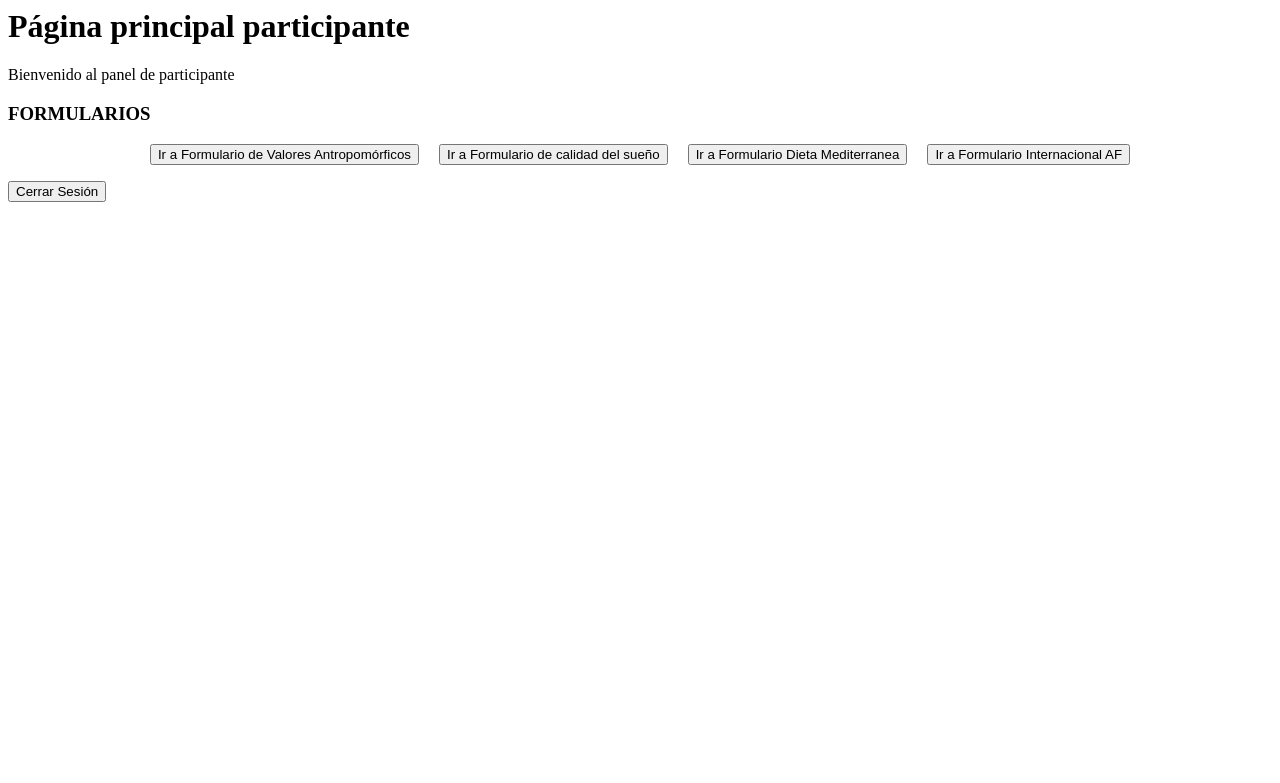
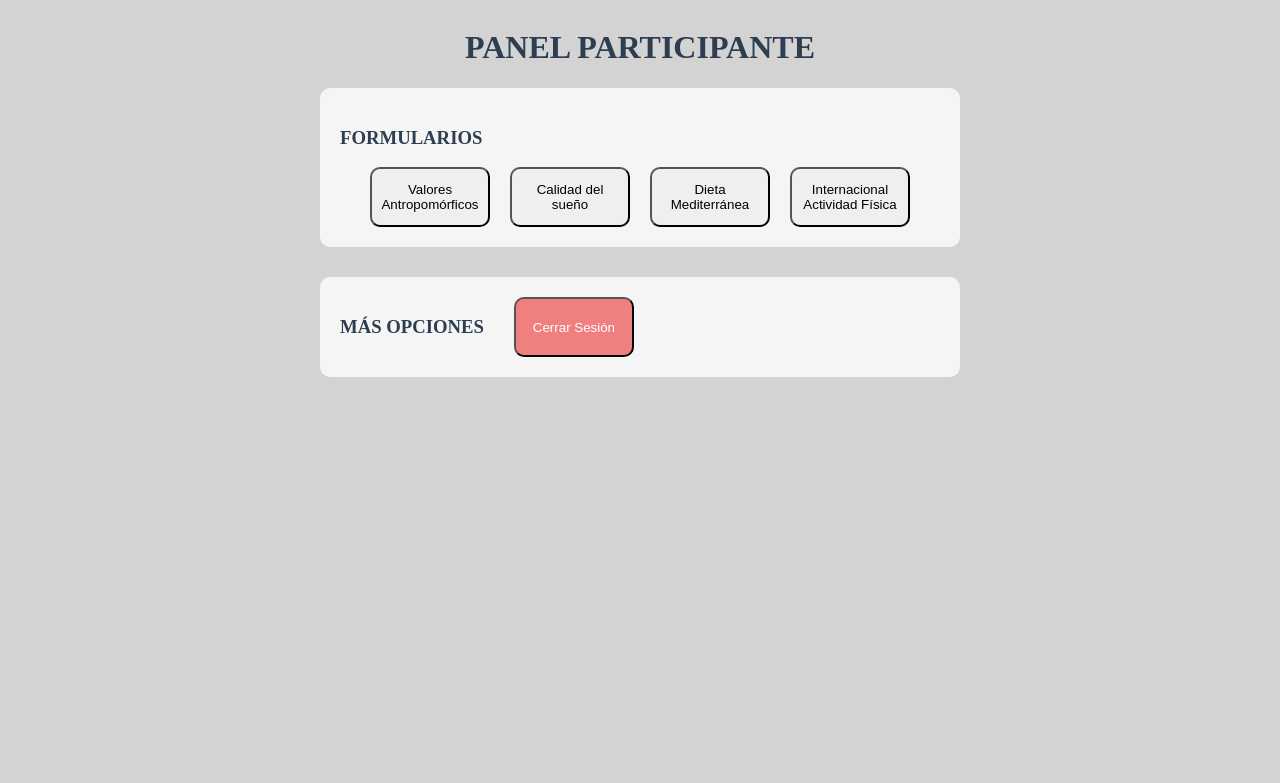
Before and after one commit to olmelau/salud-en-primera, a PHP site: page /app/views/participanteView.php in a window 1280 px wide. Shown: the top 783 px of the page. Run offline with PHP 8.4, Linux system fonts and the light colour scheme.

Commit message:
ahora si terminada la parte de css

```diff
--- a/app/views/adminView.php
+++ b/app/views/adminView.php
@@ -89,7 +89,7 @@
 
             <!-- DIETA MEDITERRANEA -->
             <form action="index.php?controller=formDietaMediterranea&action=imprimirFormulario" method="post">
-                <button type="submit">Dieta Mediterranea</button>
+                <button type="submit">Dieta Mediterránea</button>
             </form>
             <!-- INTERNACIONAL AF -->
             <form action="index.php?controller=formInternacionalAF&action=imprimirFormulario" method="post">
--- a/app/views/homeView.php
+++ b/app/views/homeView.php
@@ -41,8 +41,6 @@ if (isset($_SESSION['error_login'])) {
         margin-bottom: 30px;
         padding: 20px;
         background-color: whitesmoke;
-
-
     }
 
     .error {
--- a/app/views/participanteView.php
+++ b/app/views/participanteView.php
@@ -1,33 +1,98 @@
+<!DOCTYPE html>
+<html lang="en">
 
-<h1>Página principal participante</h1>
+<head>
+    <meta charset="UTF-8">
+    <meta name="viewport" content="width=device-width, initial-scale=1.0">
+    <title>Panel Participante</title>
+</head>
+<style>
+    body {
+        display: flex;
+        flex-direction: column;
+        justify-content: center;
+        align-items: center;
+        background-color: lightgrey;
+        color: #2c3e50;
+    }
 
-<p>Bienvenido al panel de participante</p>
+    button{
+        border-radius: 10px;
+        height: 60px;
+        width: 120px;
+    }
 
-<!-- FORMULARIO -->
+    div{
+        width: 600px;
+    }
+
+    .formularios_container {
+        border-radius: 10px;
+        /* width: 500px; */
+        margin-bottom: 30px;
+        padding: 20px;
+        background-color: whitesmoke;
+
+
+    }
+
+
+    .opt_participante {
+        display:inline-flex;
+        border-radius: 10px;
+        /* width: 500px; */
+        margin-bottom: 30px;
+        gap: 30px;
+        padding: 20px;
+        background-color: whitesmoke;
+    }
+
+    .btn_cerrar_sesion{
+        background-color: lightcoral;
+        color: white;
+
+    }
+
+</style>
+
+<body>
+
+
+    <h1>PANEL PARTICIPANTE</h1>
+
+
+    <div class="formularios_container">
+
         <h3>FORMULARIOS</h3>
 
         <div class="formularios" style="display: flex; flex-direction: row; gap: 20px; justify-content: center;">
             <!-- VALORES ANTROPOMÓRFICOS -->
             <form action="index.php?controller=formValoresAntopo&action=imprimirFormulario" method="post">
-        <button type="submit">Ir a Formulario de Valores Antropomórficos</button>
+                <button type="submit">Valores Antropomórficos</button>
             </form>
 
             <!-- CALIDAD DEL SUEÑO -->
             <form action="index.php?controller=formCalidadSueno&action=imprimirFormulario" method="post">
-        <button type="submit">Ir a Formulario de calidad del sueño</button>
+                <button type="submit">Calidad del sueño</button>
             </form>
 
         <!-- DIETA MEDITERRANEA -->
         <form action="index.php?controller=formDietaMediterranea&action=imprimirFormulario" method="post">
-        <button type="submit">Ir a Formulario Dieta Mediterranea</button>
+            <button type="submit">Dieta Mediterránea</button>
         </form>
         <!-- INTERNACIONAL AF -->
         <form action="index.php?controller=formInternacionalAF&action=imprimirFormulario" method="post">
-        <button type="submit">Ir a Formulario Internacional AF</button>
+            <button type="submit">Internacional Actividad Física</button>
         </form>
     </div>
+</div>
 
-<!-- También puedes hacerlo con formulario POST -->
+<div class="opt_participante">
+
+    <h3>MÁS OPCIONES</h3>
     <form method="POST" action="index.php?controller=login&action=logout">
-    <button type="submit">Cerrar Sesión</button>
+         <button type="submit" class="btn_cerrar_sesion">Cerrar Sesión</button>
     </form>
+</div>
+</body>
+</html>
```
Lines whose indentation alone changed are shown as unchanged.
